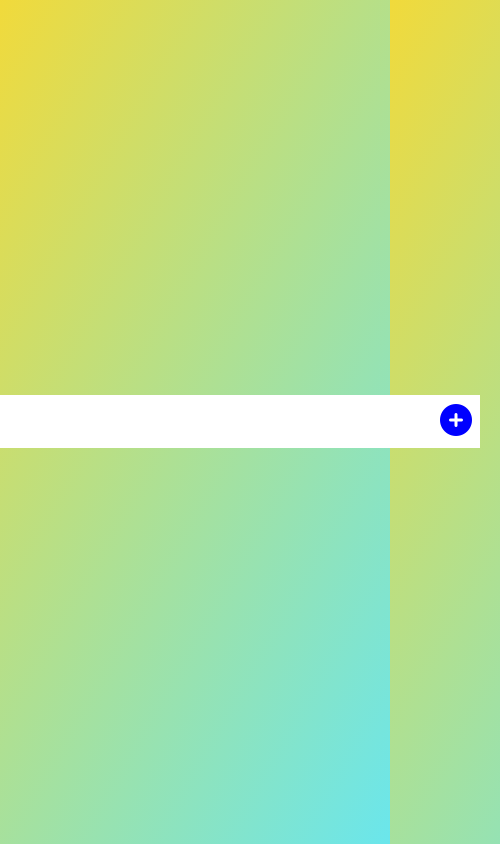
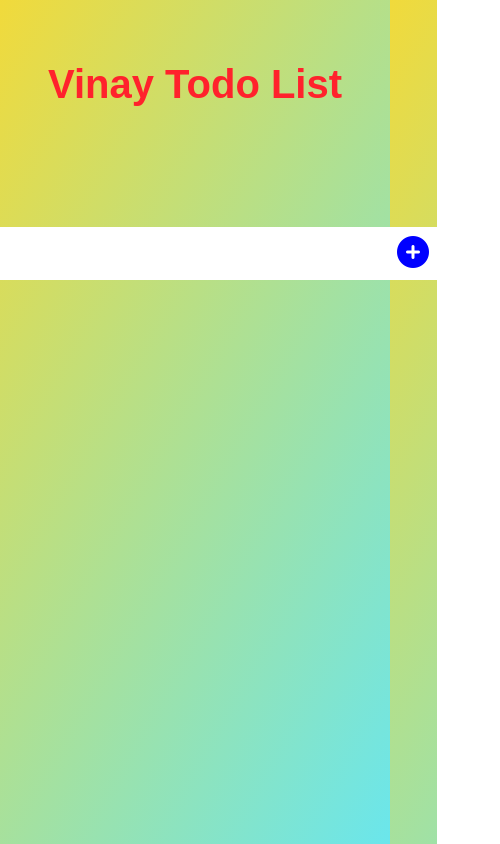
Before and after one commit to vinaykumarP16/todoListV, a plain HTML site: page index.html in a window 390 px wide. Shown: the whole page, 500 px wide, since content can reach past the window. Drawn offline with Linux system fonts and the light colour scheme.

Commit message:
Update style.css

```diff
--- a/style.css
+++ b/style.css
@@ -102,9 +102,9 @@ title{
 
 @media only screen and (max-width: 780px){
 	body{
-		width:auto;
-		height:auto;
-		display:flex;
+		width:100%;
+		height:100vh;
+
 		align-items:center;
 		justify-content:center;
 		text-align:center;
```
